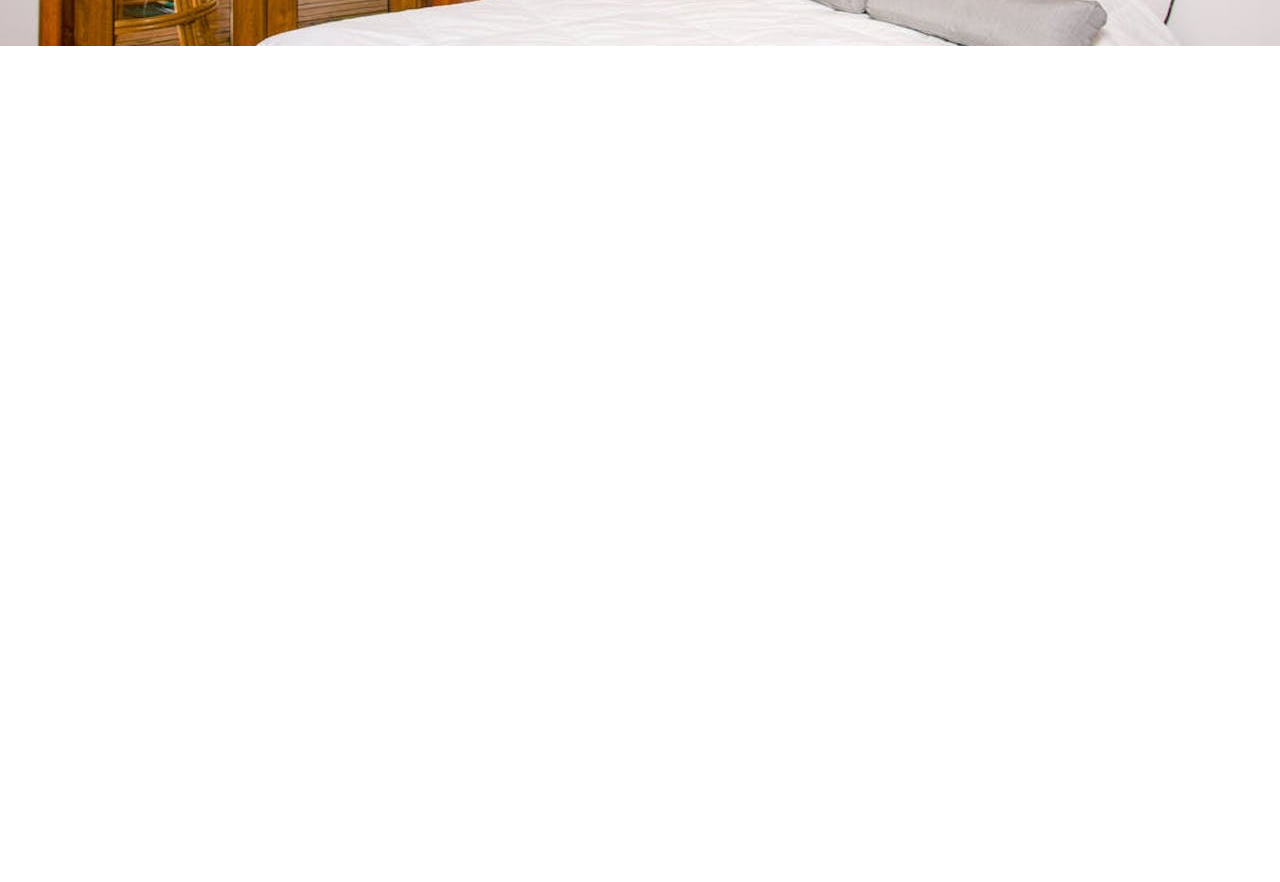
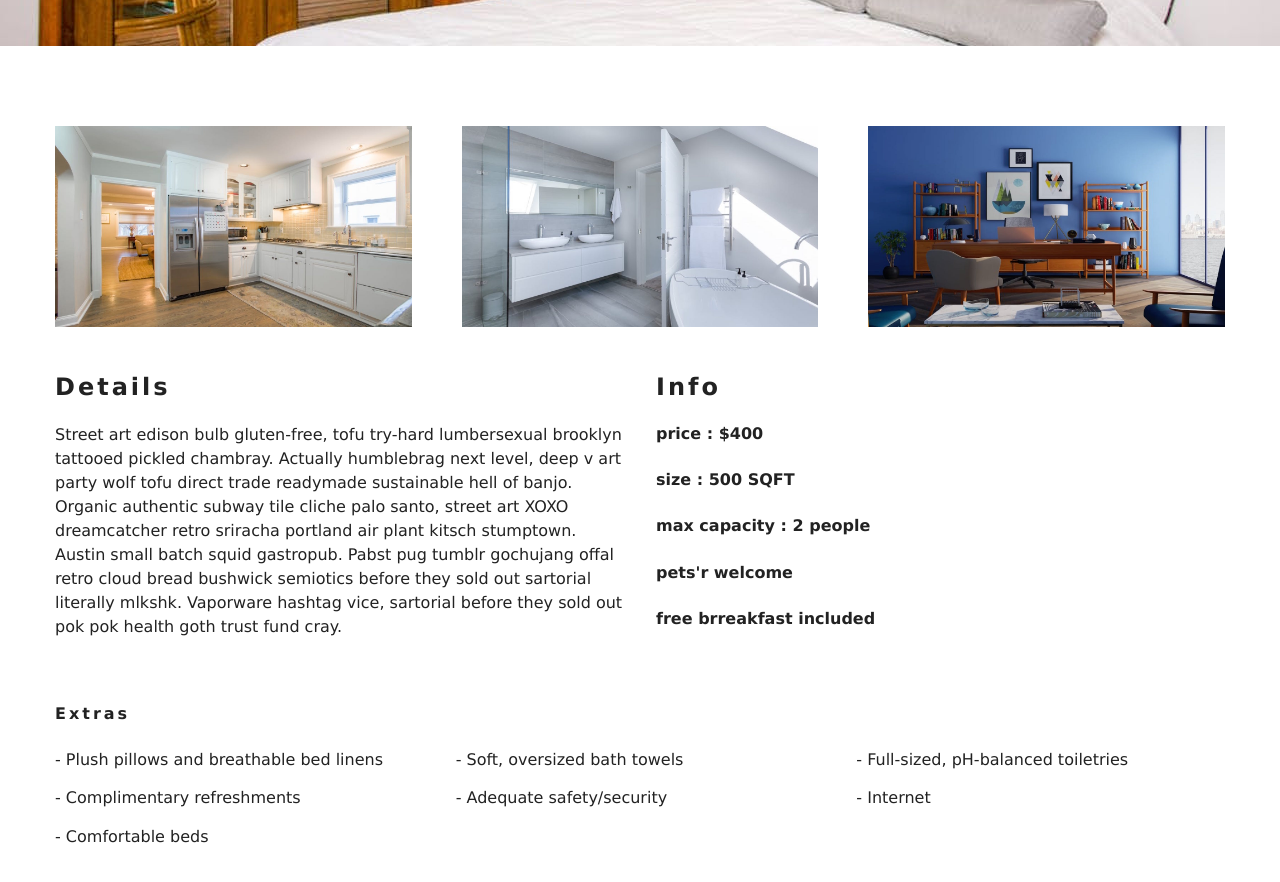
Before and after one commit to nascVi/lecygnedtps, a React (Create React App) app: page /products/double-deluxe in a window 1280 px wide. Shown: the part 500-1382 px from the top of the page. Before the commit the page ends 800 px from the top, so only its background shows below. Built offline with nearby package versions, Linux system fonts and the light colour scheme.

Commit message:
context props pass more products as ProductList and css 2020 obs

```diff
--- /dev/null
+++ b/src/components/ProductContainer.jsx
@@ -0,0 +1,20 @@
+import React from 'react'
+import ProductFilter from './ProductFilter'
+import ProductList from './ProductList'
+import { withProductConsumer } from '../context'
+import Loading from "./Loading";
+
+function ProductContainer({context}){
+  const {loading,sortedProducts,products} = context;
+    if (loading) {
+      return <Loading />;
+    }
+    return (
+      <>
+        <ProductFilter products={products} />
+        <ProductList products={sortedProducts} />
+      </>
+  );
+}
+
+export default withProductConsumer(ProductContainer);
--- /dev/null
+++ b/src/components/ProductFilter.jsx
@@ -0,0 +1,9 @@
+import React from 'react'
+
+export default function ProductFilter() {
+    return (
+        <div>
+            Hello from Filter
+        </div>
+    )
+}
--- /dev/null
+++ b/src/components/ProductList.jsx
@@ -0,0 +1,21 @@
+import React from 'react'
+import Product from './Product'
+
+export default function ProductList({products}) {
+if(products.lenght === 0) {
+    return (
+        <div className="empty-search">
+          <h3>No Product available</h3>
+        </div>
+    )
+}
+return <section className="productslist">
+    <div className="productslist-center">
+        {
+            products.map(item => {
+              return <Product key={item.id} product={item} />;
+            })
+        }
+    </div>
+</section>;
+}
--- a/src/context.js
+++ b/src/context.js
@@ -56,9 +56,16 @@ class ProductProvider extends Component {
     }
 }
 
-
-
-
 const ProductConsumer = ProductContext.Consumer;
 
+export function withProductConsumer(Component) {
+    return function ConsumerWrapper(props){
+        return (
+        <ProductConsumer>
+            {value => <Component {...props} context={value}/>}
+        </ProductConsumer>
+        );
+    }
+}
+
 export { ProductProvider, ProductConsumer, ProductContext };
--- a/src/pages/Product.jsx
+++ b/src/pages/Product.jsx
@@ -17,6 +17,7 @@ export default class Product extends Component {
         };
     }
     static contextType = ProductContext;
+
     // componentDidMount() {}
     render() {
         const { getProduct } = this.context;
@@ -43,8 +44,10 @@ export default class Product extends Component {
             pets,
             images
         } = product;
-
+        const [mainImg,...defaultImg] = images;
+        console.log(defaultImg);
         return (
+          <>
             <StyledHero img={images[0] || this.state.defaultBcg} >
                 <Banner title={`${name} product`}>
                     <Link to="/products"
@@ -53,6 +56,40 @@ export default class Product extends Component {
                     </Link>
                 </Banner>
             </StyledHero>
+            <section className="single-product">
+            <div className="single-product-images">
+                {defaultImg.map((item, index) => {
+                    return <img key={index} src={item} alt={name} />
+                })}
+            </div>
+            <div className="single-product-info">
+              <article className="desc">
+                <h3>details</h3>
+                <p>{description}</p>
+              </article>
+              <article className="desc">
+                <h3>info</h3>
+                <h6>price : ${price}</h6>
+                <h6>size : {size} SQFT</h6>
+                <h6>
+                    max capacity : {" "}
+                    {capacity > 1 ? `${capacity} people` : `${capacity} person `}
+                </h6>
+                <h6>{pets?"pets'r welcome":"no pets can be confordable "}</h6>
+                <h6>{breakfast && "free brreakfast included"}</h6>
+              </article>
+            </div>
+            </section>
+            <section className="product-extras">
+            <h6>extras</h6>
+            <ul className="extras">
+            {extras.map((item,index)=>{
+                return <li key={index}> - {item}</li>
+            })}
+            </ul>
+            </section>
+          </>
+
         );
     }
 }
--- a/src/pages/Products.jsx
+++ b/src/pages/Products.jsx
@@ -2,9 +2,11 @@ import React from 'react'
 import Hero from '../components/Hero'
 import Banner from '../components/Banner'
 import { Link } from 'react-router-dom'
+import ProductContainer from '../components/ProductContainer'
 
 const Products = () => {
     return (
+    <>
     <Hero hero="productsHero">
         <Banner title="our Treats & Mixs">
             <Link to='/' className="btn-primary">
@@ -12,6 +14,8 @@ const Products = () => {
             </Link>
         </Banner>
     </Hero>
+    <ProductContainer />
+    </>
   );
 };
 
```
Lines whose indentation alone changed are shown as unchanged.
